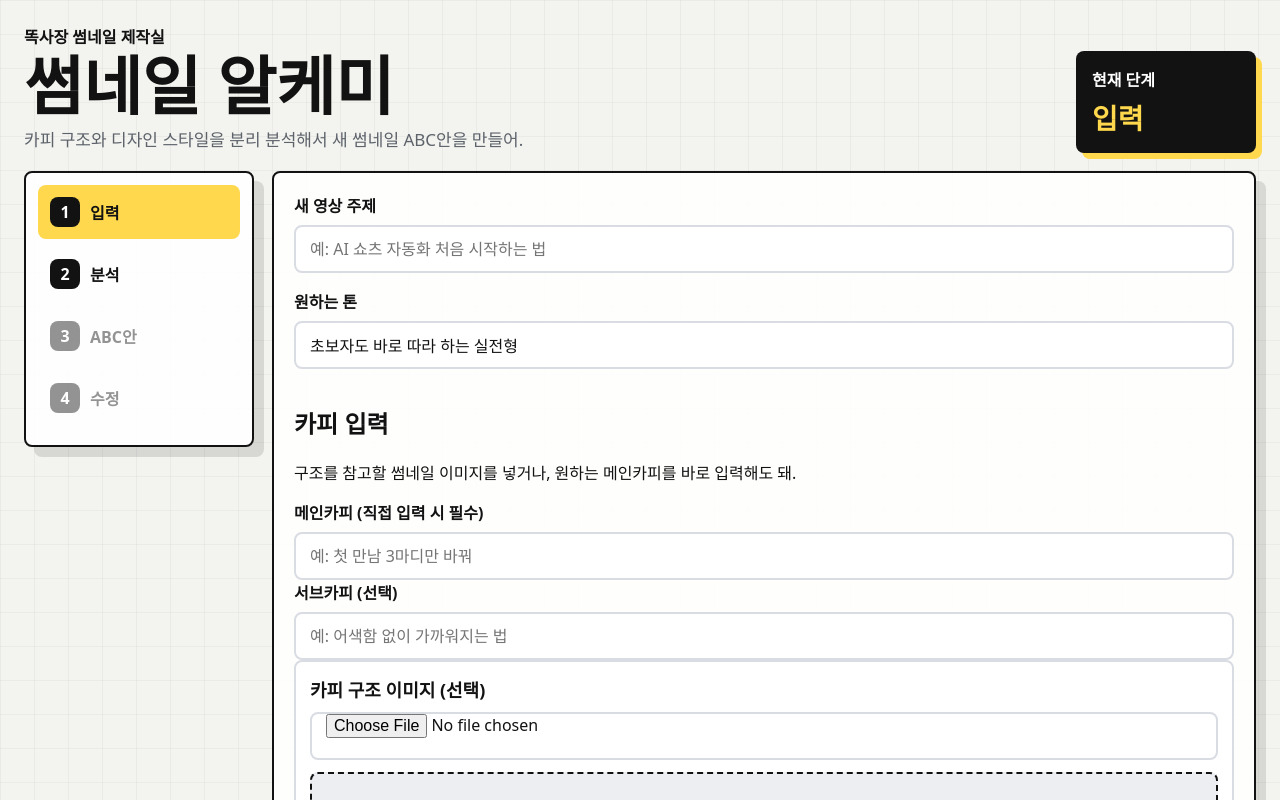
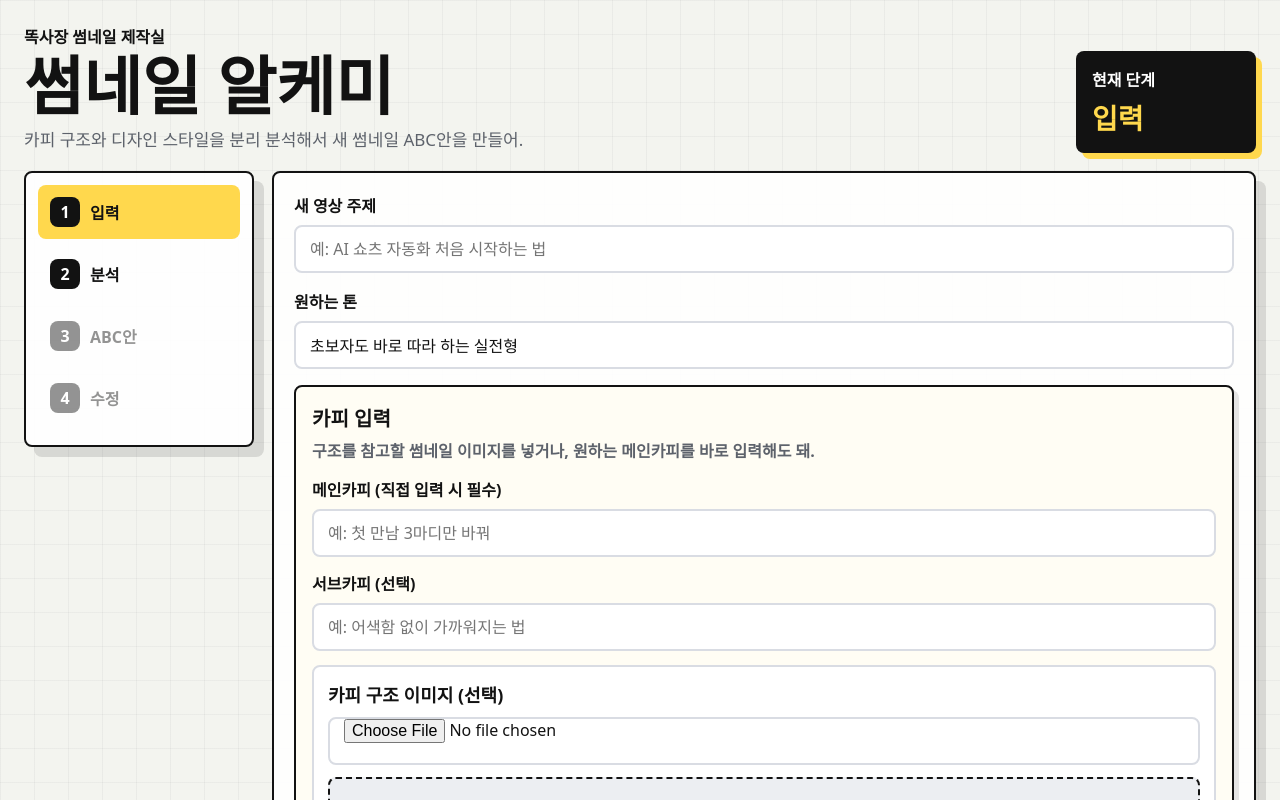
Before and after one commit to carya21/thumbnail-alchemy, a Next.js app: page / in a window 1280 px wide. Shown: the top 800 px of the page. Built offline with nearby package versions, Linux system fonts and the light colour scheme.

Commit message:
Style optional input panels

```diff
--- a/app/globals.css
+++ b/app/globals.css
@@ -37,6 +37,9 @@ h1 { margin: 0; font-size: clamp(34px, 5vw, 64px); line-height: .95; letter-spac
 .rail .active { background: var(--yellow); }
 .panel { min-height: 560px; padding: 20px; }
 .stack { display: grid; gap: 16px; }
+.inputPanel { display: grid; gap: 14px; padding: 16px; background: #fffdf4; border: 2px solid var(--ink); border-radius: 8px; box-shadow: 5px 5px 0 rgba(18,18,18,.1); }
+.inputPanel h2 { margin: 0; font-size: 20px; }
+.inputPanel p { margin: -6px 0 0; color: var(--muted); line-height: 1.45; font-weight: 700; }
 .field { display: grid; gap: 8px; }
 label { font-weight: 900; }
 input, textarea { width: 100%; border: 2px solid var(--line); border-radius: 8px; background: white; color: var(--ink); outline: none; }
@@ -71,4 +74,4 @@ input:focus, textarea:focus { border-color: var(--ink); box-shadow: 0 0 0 4px rg
 .card button + button { background: var(--green); }
 .result { max-width: 900px; }
 @media (max-width: 900px) { .hero, .workspace, .uploadGrid, .cards, .copyPair { grid-template-columns: 1fr; } .rail { position: static; } }
-@media (max-width: 560px) { .shell { padding: 14px; } .panel, .rail { padding: 12px; } }
+@media (max-width: 560px) { .shell { padding: 14px; } .panel, .rail { padding: 12px; } .inputPanel { padding: 12px; } }
```
